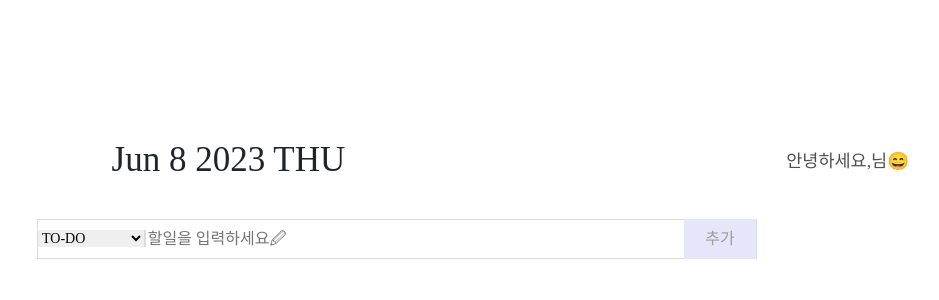
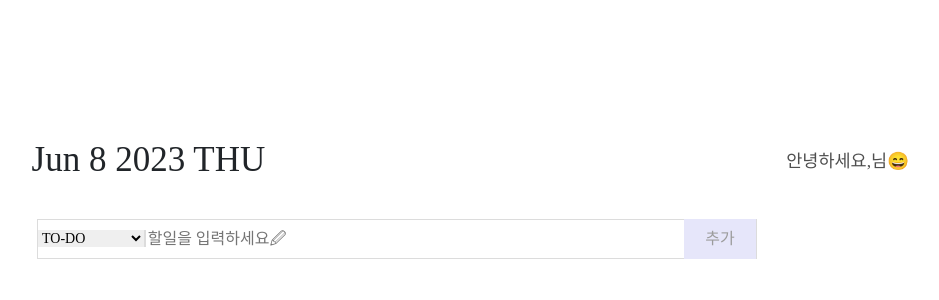
Before and after one commit to makepin2r/my-bullet-diary, a Flask app: page / in a window 1280 px wide. Shown: the top 300 px of the page, without its empty margins (243-1182 px from the left). Run offline with Flask 3, Linux system fonts and the light colour scheme; data that the repository does not hold is empty; some web fonts are replaced.

Commit message:
리스트 뷰 레이아웃 조정

```diff
--- a/static/css/style.css
+++ b/static/css/style.css
@@ -18,7 +18,7 @@ body {
   justify-content: center;
 }
 #today_box {
-  width: 40vh;
+  width: 60vh;
   margin: 2.5% auto;
   font-size: 35px;
   padding: 0;
```
